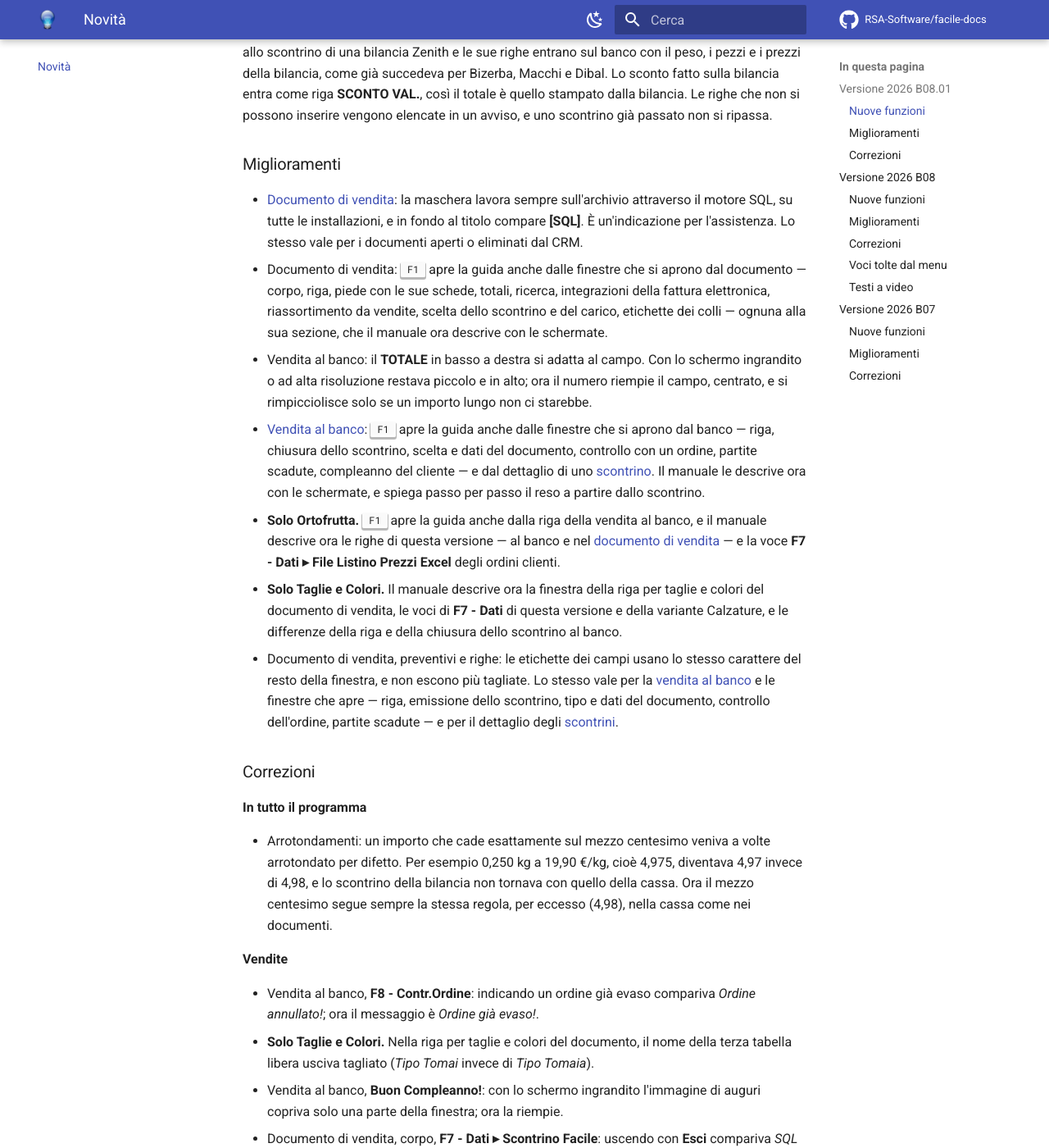
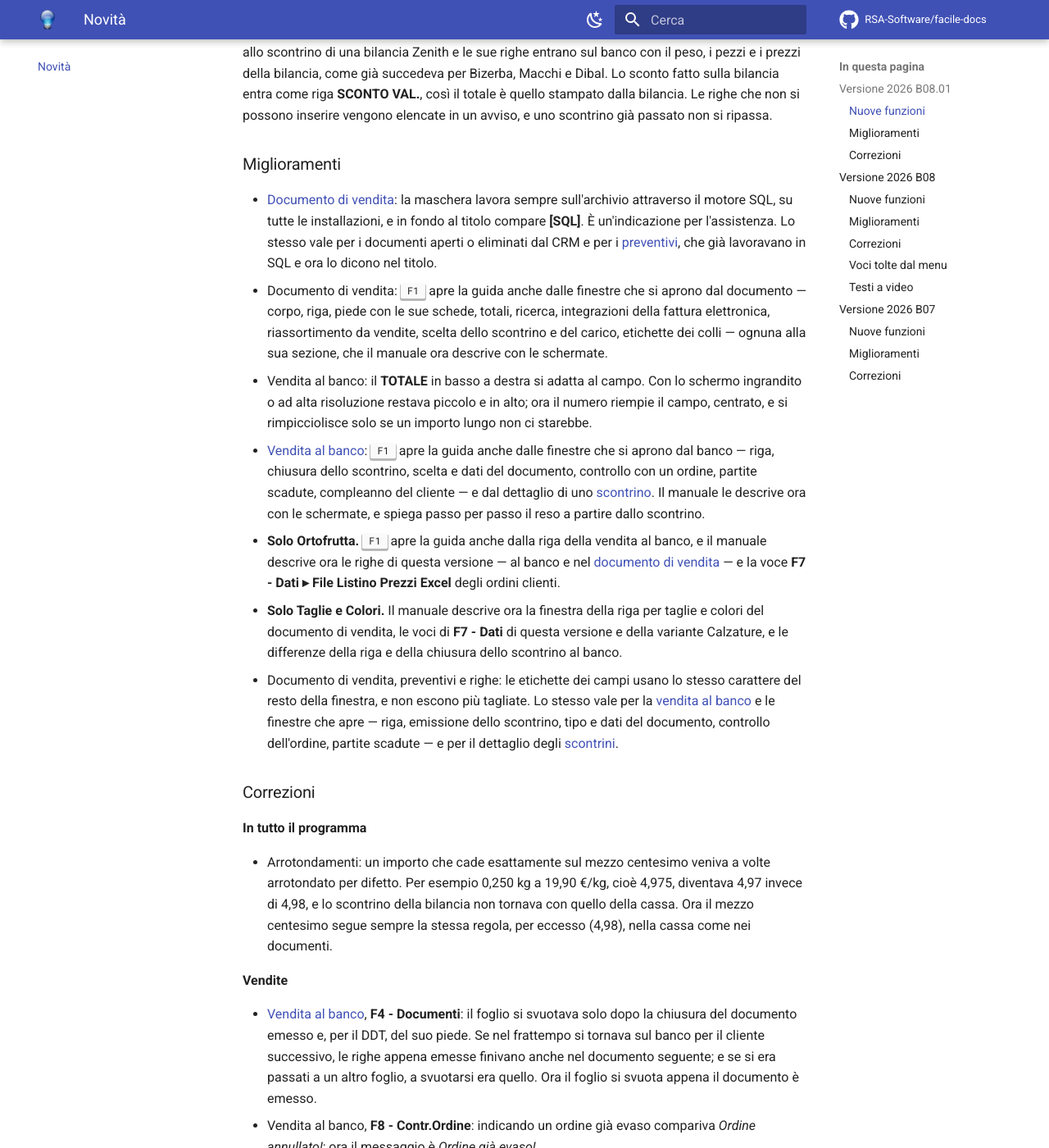
Before and after one commit to RSA-Software/facile-docs, an MkDocs documentation site: the page built from docs/novita/index.md, in a window 1280 px wide and 1400 px high, scrolled down 633 px. Shown: the whole window at 82% size. Built offline with MkDocs 1.6.1 and Material for MkDocs 9.7.7, drawn with Linux system fonts in a browser that asks for light colours; comment, search, counter and statistics services are not loaded.

Commit message:
Vendita al banco: foglio azzerato all'emissione; Preventivi: [SQL] nel titolo
- Vendita al banco, La scelta del documento: emesso il documento il foglio si
  svuota subito e il banco e' libero anche con documento o piede aperti.
- Preventivi: i titoli con [SQL] e cosa indicano.
- Novita' B08.01: correzione del banco e [SQL] anche sui preventivi.

Co-Authored-By: Claude Opus 5.5 (1M context) <noreply@anthropic.com>
Claude-Session: https://claude.ai/code/session_014yJWy1WYUKY2EMQw4SK9iJ

```diff
--- a/docs/moduli/vendite/preventivi.md
+++ b/docs/moduli/vendite/preventivi.md
@@ -44,8 +44,11 @@ dati del documento — numero, date, sconto, sezione — e il tipo di offerta co
 il suo esito. Le righe della merce stanno in una finestra a parte, che si apre
 con **F8 - Corpo**.
 
-Il titolo è *Inserimento Preventivo* o *Modifica Preventivo* secondo la voce da
-cui sei entrato.
+Il titolo è *Inserimento Preventivo [SQL]* o *Modifica Preventivo [SQL]*
+secondo la voce da cui sei entrato. **[SQL]** dice che la maschera lavora
+sull'archivio attraverso il motore SQL, come il
+[documento di vendita](documento-di-vendita.md): per chi la usa non cambia
+nulla, è un'indicazione utile all'assistenza.
 
 ## Campi
 
--- a/docs/moduli/vendite/vendita-al-banco.md
+++ b/docs/moduli/vendite/vendita-al-banco.md
@@ -238,6 +238,12 @@ Doc. di Trasporto* e così via — chiede gli ultimi dati:
 | **Destinatario** | La [destinazione](../anagrafiche/destinazioni-diverse.md) della merce, con il suo indirizzo sotto. Non c'è su fattura, ricevuta fiscale e pro forma. |
 
 **F2 - OK** emette il documento, **Esci** torna al banco.
+
+Emesso il documento, il foglio del banco si svuota subito e il documento si
+apre nella maschera del [documento di vendita](documento-di-vendita.md), per
+la stampa e gli ultimi ritocchi; il DDT, alla chiusura, chiede il piede. Il
+banco è già libero per la vendita successiva, anche mentre il documento o il
+suo piede sono ancora aperti.
 
 ### Il controllo con un ordine
 
--- a/docs/novita/index.md
+++ b/docs/novita/index.md
@@ -35,7 +35,9 @@ elencate in un avviso, e uno scontrino già passato non si ripassa.
 - [Documento di vendita](../moduli/vendite/documento-di-vendita.md): la
   maschera lavora sempre sull'archivio attraverso il motore SQL, su tutte le
   installazioni, e in fondo al titolo compare **[SQL]**. È un'indicazione per
-  l'assistenza. Lo stesso vale per i documenti aperti o eliminati dal CRM.
+  l'assistenza. Lo stesso vale per i documenti aperti o eliminati dal CRM e
+  per i [preventivi](../moduli/vendite/preventivi.md), che già lavoravano in
+  SQL e ora lo dicono nel titolo.
 - Documento di vendita: ++f1++ apre la guida anche dalle finestre che si
   aprono dal documento — corpo, riga, piede con le sue schede, totali,
   ricerca, integrazioni della fattura elettronica, riassortimento da vendite,
@@ -79,6 +81,12 @@ elencate in un avviso, e uno scontrino già passato non si ripassa.
 
 **Vendite**
 
+- [Vendita al banco](../moduli/vendite/vendita-al-banco.md#la-scelta-del-documento),
+  **F4 - Documenti**: il foglio si svuotava solo dopo la chiusura del
+  documento emesso e, per il DDT, del suo piede. Se nel frattempo si tornava
+  sul banco per il cliente successivo, le righe appena emesse finivano anche
+  nel documento seguente; e se si era passati a un altro foglio, a svuotarsi
+  era quello. Ora il foglio si svuota appena il documento è emesso.
 - Vendita al banco, **F8 - Contr.Ordine**: indicando un ordine già evaso
   compariva *Ordine annullato!*; ora il messaggio è *Ordine già evaso!*.
 - **Solo Taglie e Colori.** Nella riga per taglie e colori del documento,
```
